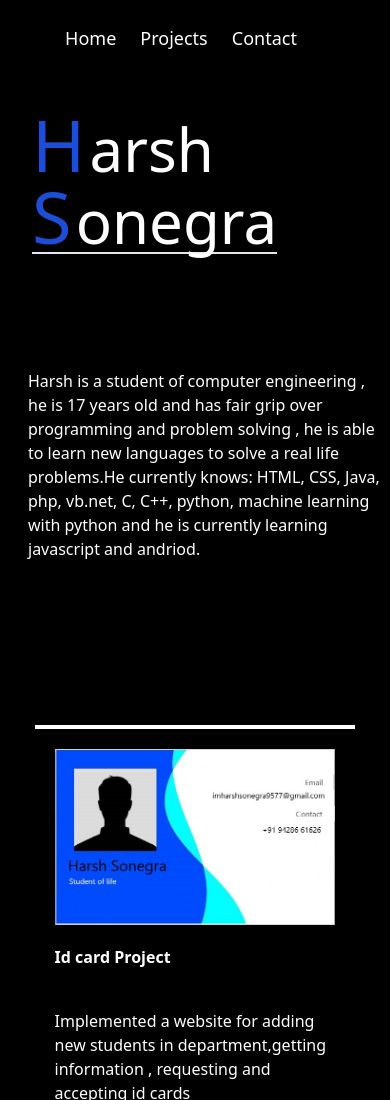
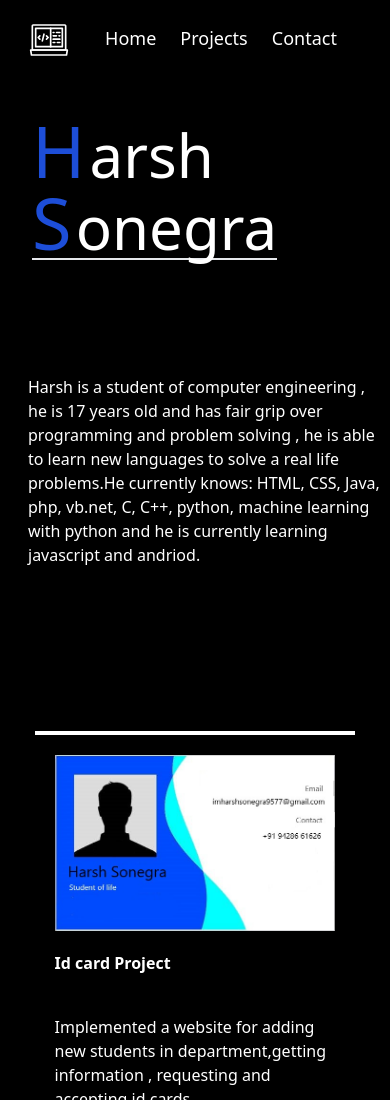
Before and after one commit to virtualharsh/virtualharsh.github.io, a website: page index.html in a window 390 px wide. Shown: the top 1100 px of the page. Drawn offline with nearby package versions, Linux system fonts and the light colour scheme.

Commit message:
added themes

```diff
--- a/index.html
+++ b/index.html
@@ -14,16 +14,16 @@
     <link rel="stylesheet" href="./style/style.css">
     <title>Harsh, welcomes you</title>
 </head>
-<body class="scroll-smooth bg-black text-white ">
+<body id="body" class="scroll-smooth bg-black text-white ">
 
     <!-- navbar -->
-    <div class="nav flex justify-center sticky top-0 z-50 w-full h-full">
-        <nav class="bg-black text-white flex flex-row lg:flex justify-center w-full h-full flex-wrap">
-            <div class="hidden md:inline lg:inline  icon m-3">
-                <button class="hidden md:inline lg:inline" onclick="Inc()"><img class="md:w-12 lg:w-12 m-1 logo transition-all duration-900 " src="./imgs/coding logo.svg" alt=""></button>
+    <div id="nav" class="nav flex justify-center sticky top-0 z-50 w-full h-full">
+        <nav class="flex flex-row lg:flex justify-center w-full h-full flex-wrap">
+            <div class="inline md:inline lg:inline icon m-3">
+                <button class="w-12 h-max m-1 mb-0" id="btnclr" onclick="swap()"><img class="m-1 logo" src="./imgs/coding logo.svg" alt=""></button>
             </div>
-            <div class="items m-3 mr-10">
-                <ul class="flex   flex-wrap  align-middle p-1 space-x-6">
+            <div class="flex justify-center items m-3 mr-10">
+                <ul class="flex justify-center  flex-wrap  align-middle p-1 space-x-6">
                     <li class="text-lg  py-2 hover:border-b-2  hover:border-blue-500"><a accesskey="h" href="#Home">Home</a></li>
                     <li class="text-lg hidden md:inline-block lg:inline-block  py-2 hover:border-b-2 hover:border-blue-500"><a accesskey="a" href="#About">About</a></li>
                     <li class="text-lg  py-2 hover:border-b-2  hover:border-blue-500"><a accesskey="p" href="#Projects">Projects</a></li>
--- a/scripts/login.js
+++ b/scripts/login.js
@@ -1,10 +1,23 @@
-class SecretLogin{
+class swapbg{
     static x = 0;
 }
 
-function Inc(){
-    SecretLogin.x++;
-    if(SecretLogin.x>=7){
-        window.location.replace("/admin.html");
+
+function swap() {
+    if(swapbg.x==0){
+        document.body.style.background = 'white';
+        document.getElementById("nav").style.background = "white";
+        document.body.style.color = 'black';
+        document.getElementById('nav').style.color = 'black';
+        document.getElementById("btnclr").style.filter = "invert(100%)";
+        swapbg.x=1;
+
+    }else{
+        document.body.style.background = 'black';
+        document.getElementById("nav").style.background = "black";
+        document.body.style.color = 'white';
+        document.getElementById('nav').style.color = 'white';
+        document.getElementById("btnclr").style.filter = "invert(0%)";
+        swapbg.x=0;
     }
 }
```
Also changed, not shown: admin.html (deleted, +0 -12 lines).
